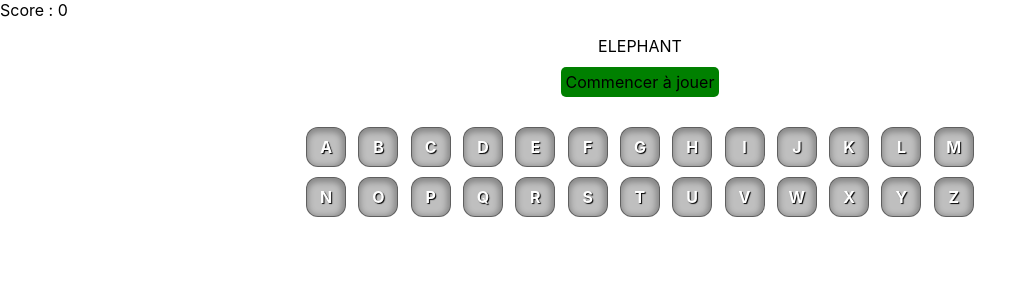
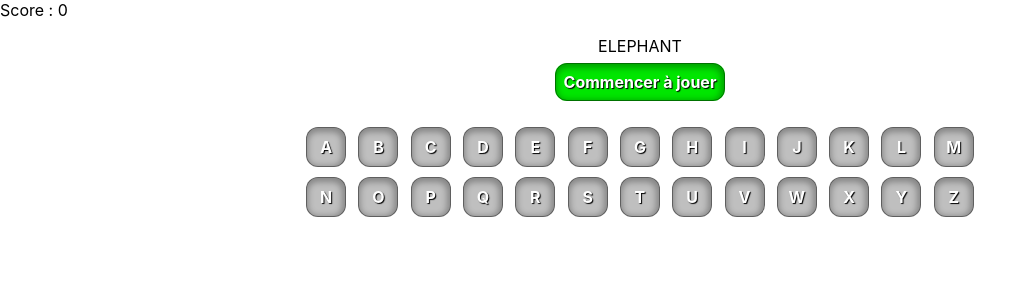
Before and after one commit to PascalTed/wordsgame, a React (Create React App) app: page / in a window 1280 px wide. Shown: the top 300 px of the page, without its empty margins (0-1036 px from the left). Built offline with nearby package versions, Linux system fonts and the light colour scheme.

Commit message:
Modifié style css dans src/DisplayButton.css

```diff
--- a/src/DisplayButton.css
+++ b/src/DisplayButton.css
@@ -1,7 +1,12 @@
 #game-button {
-    border-radius: 5px;
-    background-color: green;
+    border-radius: 12px;
+    background-color: #00e600;
     cursor: pointer;
     display: inline;
-    padding: 5px;
+    padding: 8px;
+    color: white;
+    box-shadow: -1px 2px 6px 2px rgba(0, 0, 0, 0.3) inset;
+    font-weight: bold;
+    text-shadow: 1px 1px 1px black;
+    border: 1px solid rgba(0, 0, 0, 0.5);
 }
```
